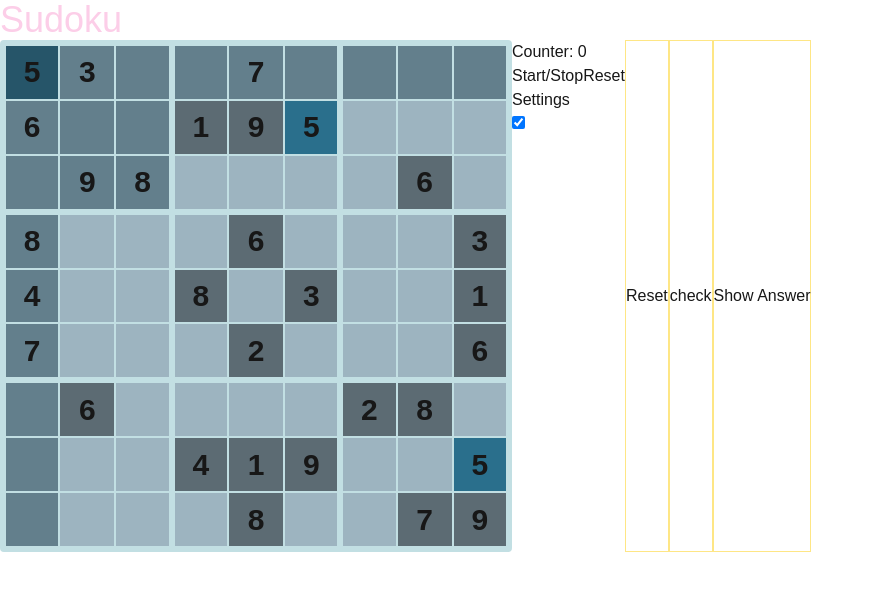
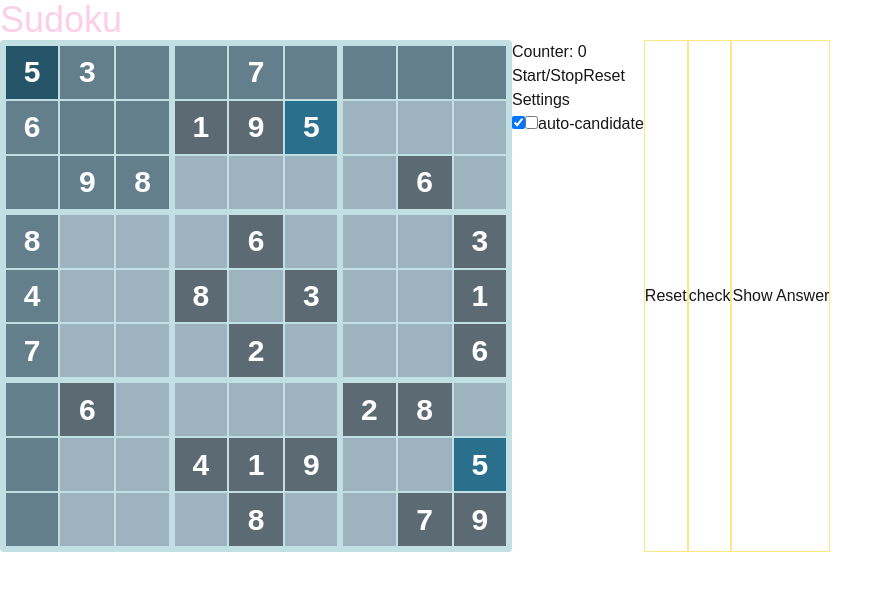
Before and after one commit to fdanctl/sudoku, a Next.js app: page / in a window 1280 px wide. Shown: the top 590 px of the page, without its empty margins (0-893 px from the left). Built offline with nearby package versions, Linux system fonts and the light colour scheme.

Commit message:
add auto-candidate and highlight conflicts

```diff
--- a/src/app/page.tsx
+++ b/src/app/page.tsx
@@ -40,6 +40,7 @@ export default function Home() {
     candidates,
     resetBoard,
     showSolution,
+    conflicts,
   } = useGameplay(game);
   const { settings, handleChangeSetting } = useSettings();
   const { counter, startStopCounter, resetCounter } = useCounter();
@@ -52,7 +53,18 @@ export default function Home() {
           baseBoard={game.board}
           currentGame={currentGame}
           currentCoords={currentCoords}
-          candidates={candidates}
+          candidates={
+            settings.autoCandidate
+              ? conflicts.map((row) =>
+                row.map((e) =>
+                  Array(9)
+                    .fill(true)
+                    .map((_, i) => !e.includes(i + 1)),
+                ),
+              )
+              : candidates
+          }
+          conflicts={conflicts}
           onClick={handleClick}
           settings={settings}
         />
@@ -68,6 +80,16 @@ export default function Home() {
             }}
             checked={settings.highlightBox}
           />
+          <input
+            type="checkbox"
+            onChange={() => {
+              handleChangeSetting("autoCandidate");
+            }}
+            checked={settings.autoCandidate}
+            id="autoCandidate"
+            name="autoCandidate"
+          />
+          <label htmlFor="autoCandidate">auto-candidate</label>
         </div>
         <Button text="Reset" onClick={resetBoard} />
         <Button text="check" onClick={showSolution} />
--- a/src/components/Board.tsx
+++ b/src/components/Board.tsx
@@ -5,6 +5,7 @@ export function Board({
   currentGame,
   currentCoords,
   candidates,
+  conflicts,
   onClick,
   settings,
 }: {
@@ -12,6 +13,7 @@ export function Board({
   currentGame: BoardTypes.Board;
   currentCoords: ICoords;
   candidates: boolean[][][];
+  conflicts: number[][][];
   onClick: (row: number, col: number) => void;
   settings: ISettings;
 }) {
@@ -26,6 +28,7 @@ export function Board({
             key={`${iRow}${iCol}`}
             className="flex items-center justify-center text-3xl font-bold border-[#C2DFE3] focus:border-red-50"
             style={{
+              color: e !== emptyCell && conflicts[iRow][iCol].includes(e) ? "red" : "white",
               background:
                 iRow === currentCoords.row && iCol === currentCoords.col
                   ? "#265569" // selected
--- a/src/hooks/useGameplay.ts
+++ b/src/hooks/useGameplay.ts
@@ -1,18 +1,25 @@
 import { useEffect, useState } from "react";
 import { BoardTypes, emptyCell, ICoords } from "@/models/models";
+import { seeConflicts } from "@/lib/utils";
 
 export function useGameplay(game: {
   board: BoardTypes.Board;
   solution: Number[][];
 }) {
-  const [currentGame, setCurrentGame] = useState(game.board);
+  const [currentGame, setCurrentGame] = useState<BoardTypes.Board>(game.board);
   const [currentCoords, setCurrentCoords] = useState<ICoords>({
     row: 0,
     col: 0,
   });
-  const [candidateMode, setCandidateMode] = useState(false);
-  const [candidates, setCandidates] = useState(
+  const [candidateMode, setCandidateMode] = useState<boolean>(false);
+  const [candidates, setCandidates] = useState<boolean[][][]>(
     game.board.map((row) => row.map(() => Array(9).fill(false))),
+  );
+
+  const [conflicts, setConflicts] = useState<number[][][]>(
+    currentGame.map((row, iRow) =>
+      row.map((_, iCol) => seeConflicts(currentGame, { row: iRow, col: iCol })),
+    ),
   );
 
   const currentNum = currentGame[currentCoords.row][currentCoords.col];
@@ -23,9 +30,7 @@ export function useGameplay(game: {
 
   const resetBoard = () => {
     setCurrentGame(game.board);
-    setCandidates(
-      game.board.map((row) => row.map(() => Array(9).fill(false))),
-    );
+    setCandidates(game.board.map((row) => row.map(() => Array(9).fill(false))));
   };
 
   const showSolution = () => {
@@ -41,6 +46,16 @@ export function useGameplay(game: {
       ),
     );
   };
+
+  useEffect(() => {
+    setConflicts(
+      currentGame.map((row, iRow) =>
+        row.map((_, iCol) =>
+          seeConflicts(currentGame, { row: iRow, col: iCol }),
+        ),
+      ),
+    );
+  }, [currentGame]);
 
   useEffect(() => {
     const handleKeyUp = (event: KeyboardEvent) => {
@@ -86,11 +101,12 @@ export function useGameplay(game: {
             (currentNum === emptyCell ||
               currentNum !==
               game.board[currentCoords.row][currentCoords.col]) &&
-            event.code.match(/[1-9]/) && !event.code.match(/[fF]/)
+            event.code.match(/[1-9]/) &&
+            !event.code.match(/[fF]/)
           ) {
             console.log(event.code);
             if (candidateMode) {
-              deleteCell()
+              deleteCell();
               setCandidates((ps) =>
                 ps.map((row, i) =>
                   row.map((e, j) =>
@@ -137,5 +153,6 @@ export function useGameplay(game: {
     handleClick,
     resetBoard,
     showSolution,
+    conflicts,
   };
 }
--- a/src/hooks/useSettings.ts
+++ b/src/hooks/useSettings.ts
@@ -10,6 +10,7 @@ export function useSettings() {
     highlightIdenticalNums: true,
     showTimer: true,
     showErrorCounter: true,
+    autoCandidate: false,
   });
 
   const handleChangeSetting = (setting: keyof ISettings) => {
--- /dev/null
+++ b/src/lib/utils.ts
@@ -0,0 +1,32 @@
+import { BoardTypes, emptyCell, ICoords } from "@/models/models";
+
+export const seeConflicts = (board: BoardTypes.Board, coords: ICoords) => {
+
+  // collumn
+  const collumn = [];
+  for (let i = 0; i < 9; i++) {
+    if (i !== coords.row) {
+      collumn.push(board[i][coords.col]);
+    }
+  }
+
+  // block
+  const startRow = Math.floor(coords.row / 3) * 3;
+  const startCol = Math.floor(coords.col / 3) * 3;
+
+  const block = [];
+
+  for (let row = startRow; row < startRow + 3; row++) {
+    for (let col = startCol; col < startCol + 3; col++) {
+      if (row !== coords.row || col !== coords.col) {
+        block.push(board[row][col]);
+      }
+    }
+  }
+
+  return board[coords.row]
+    .filter((_, i) => i !== coords.col)
+    .concat(collumn as BoardTypes.Cell[])
+    .concat(block as BoardTypes.Cell[])
+    .filter((e) => e !== emptyCell);
+};
--- a/src/models/models.ts
+++ b/src/models/models.ts
@@ -17,6 +17,7 @@ export interface ISettings {
   highlightIdenticalNums: boolean,
   showTimer: boolean,
   showErrorCounter: boolean,
+  autoCandidate: boolean,
 }
 
 export const emptyCell: BoardTypes.EmptyCell = "";
```
